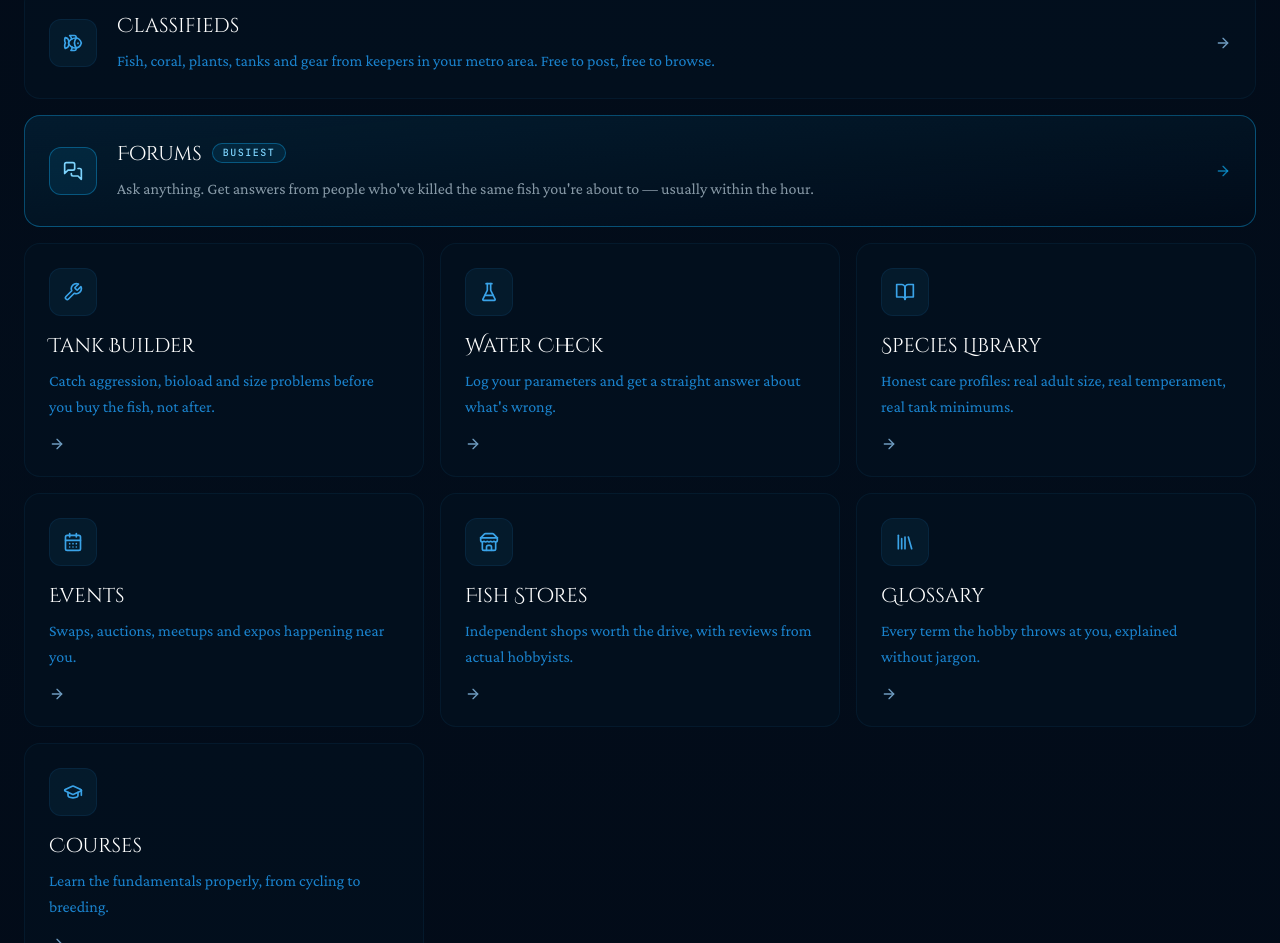
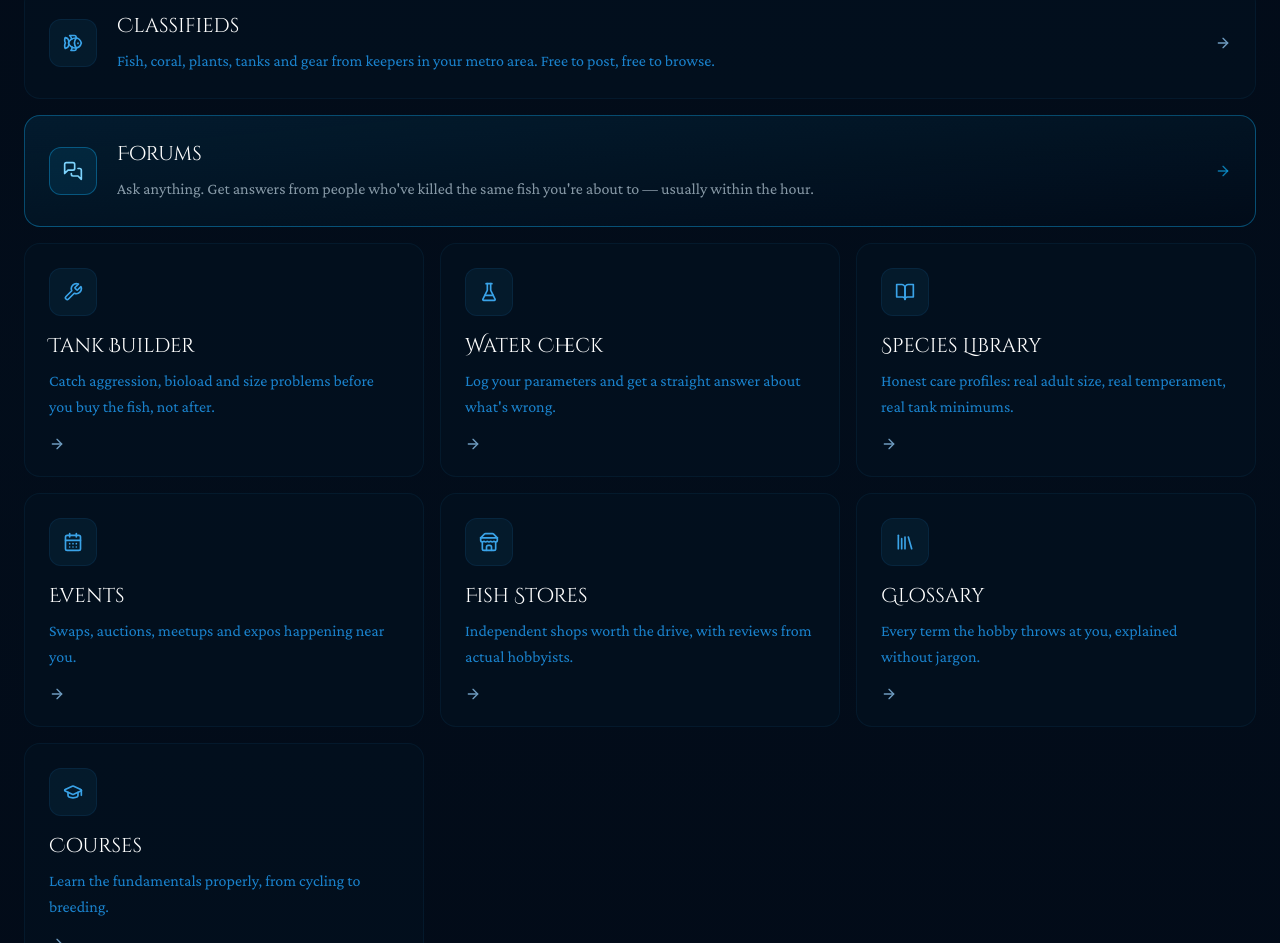
Before and after one commit to Blixx23/underground-aquarium, a Next.js app: page / in a window 1280 px wide. Shown: the part 884-1827 px from the top of the page. Built offline with nearby package versions, Linux system fonts and the light colour scheme; no server answers; the database is empty.

Commit message:
Drop the Busiest badge from the Forums tile
It claimed the forums are the most active part of the site, which isn't
something the traffic backs up yet. The sky border and glow already lift
the tile out of the grid without asserting anything.

```diff
--- a/src/components/sections/ToolGrid.tsx
+++ b/src/components/sections/ToolGrid.tsx
@@ -132,11 +132,6 @@ export default function ToolGrid() {
               <div className="min-w-0 flex-1">
                 <h3 className="font-display text-base sm:text-xl text-white mb-1.5 sm:mb-2 group-hover:text-ocean-100 transition-colors">
                   {t.label}
-                  {t.highlight && (
-                    <span className="ml-2.5 inline-flex items-center rounded-full border border-sky-500/40 bg-sky-500/10 px-2.5 py-1 align-middle font-mono text-[10px] font-medium uppercase leading-none tracking-[0.15em] text-sky-300">
-                      Busiest
-                    </span>
-                  )}
                 </h3>
                 <p
                   className={`text-sm sm:text-base leading-snug sm:leading-relaxed line-clamp-3 sm:line-clamp-none ${
```
Also changed, not shown: 1 other file (tests, documents, lock files or other folders).
